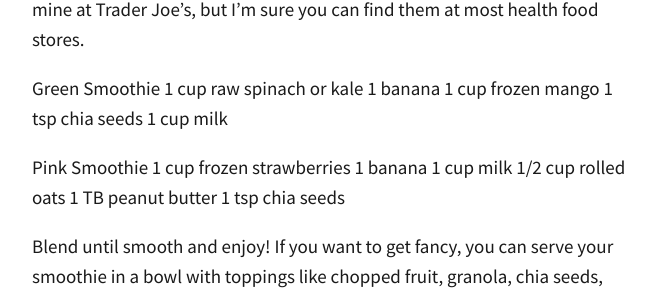
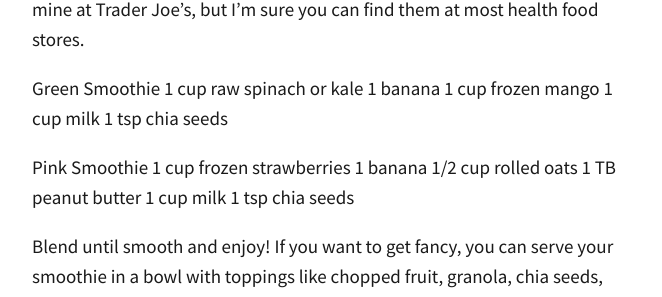
Before and after one commit to totiffany/totiffany.github.io, a Jekyll site: the page built from _posts/2018-06-27-My-Two-Favorite-Smoothie-Recipes.md, in a window 1280 px wide. Shown: the part 1134-1431 px from the top of the page, without its empty margins (308-970 px from the left). Built offline with Jekyll 4.4.1, drawn with Linux system fonts in a browser that asks for light colours; our own code applies the rules of GitHub Pages for plain Markdown files; comment, search, counter and statistics services are not loaded.

```diff
--- a/_posts/2018-06-27-My-Two-Favorite-Smoothie-Recipes.md
+++ b/_posts/2018-06-27-My-Two-Favorite-Smoothie-Recipes.md
@@ -24,15 +24,15 @@ Green Smoothie
 1 cup raw spinach or kale
 1 banana
 1 cup frozen mango
+1 cup milk
 1 tsp chia seeds
-1 cup milk
 
 Pink Smoothie
 1 cup frozen strawberries
 1 banana
-1 cup milk
 1/2 cup rolled oats
 1 TB peanut butter
+1 cup milk
 1 tsp chia seeds
 
 Blend until smooth and enjoy! If you want to get fancy, you can serve your smoothie in a bowl with toppings like chopped fruit, granola, chia seeds, and coconut shavings. Sometimes I like to eat it from a bowl because makes me feel like I'm eating ice cream, but up to you! Have a great holiday!
```
